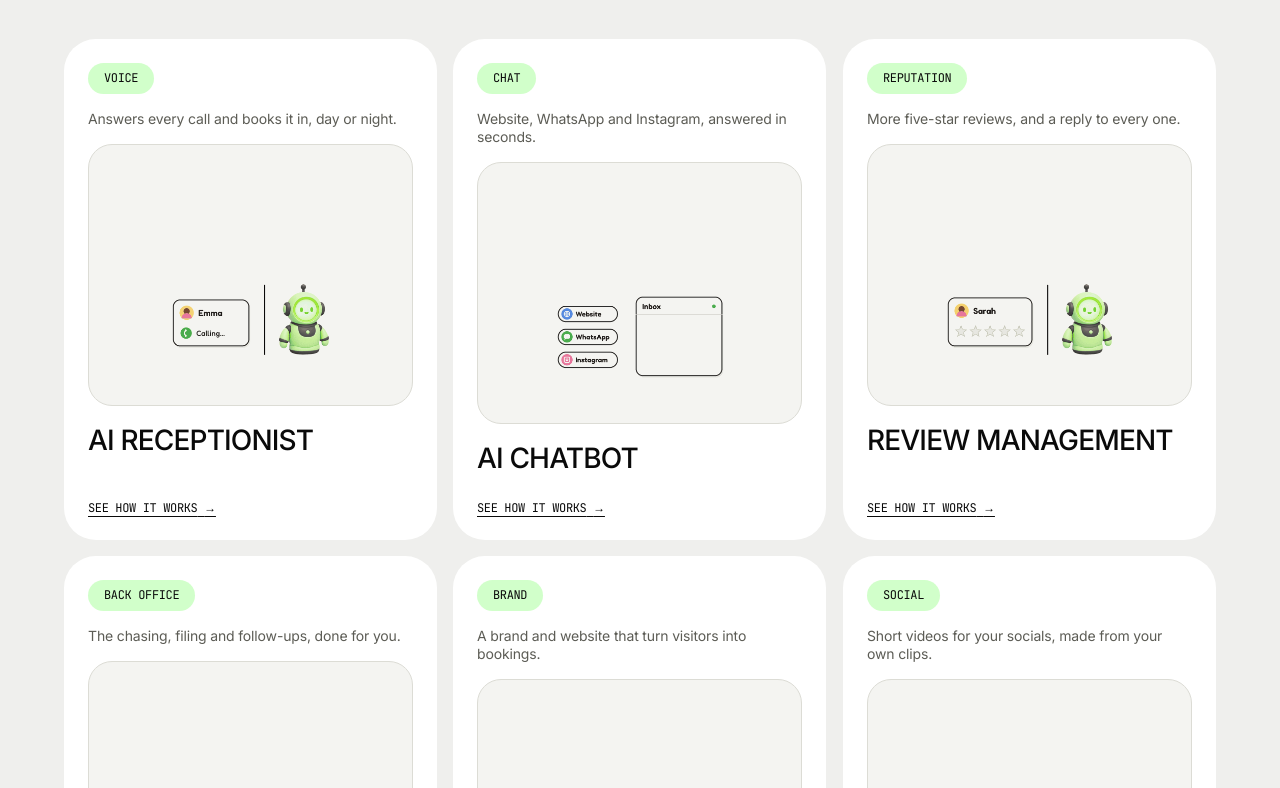
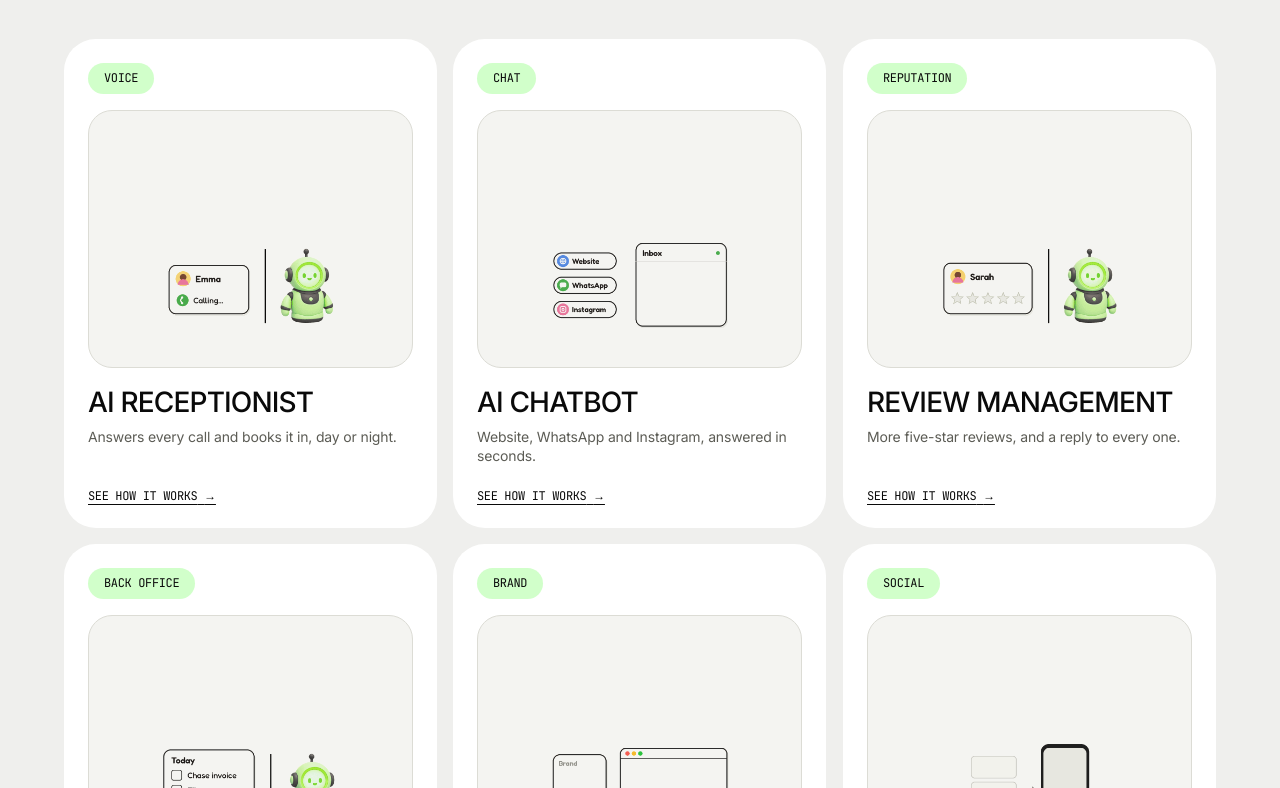
Before and after one commit to phasetask-eng/truephase-dashboard, a Next.js app: page / in a window 1280 px wide. Shown: the part 1112-1900 px from the top of the page. Built offline with nearby package versions, Linux system fonts and the light colour scheme; no server answers.

Commit message:
Service cards: panel fits the trimmed GIFs, short line styling

```diff
--- a/app/globals.css
+++ b/app/globals.css
@@ -959,7 +959,7 @@ html:not(.motion-ready) .record-line { opacity: 1; transform: none; }
    it pure white, the same as the card, so no box shows around the clip. */
 .svc-media {
   width: 100%;
-  padding: 20px;
+  padding: 12px;
   border-radius: 24px;
   background: #f4f4f1;
   border: 1px solid var(--color-ash);
@@ -969,10 +969,9 @@ html:not(.motion-ready) .record-line { opacity: 1; transform: none; }
 .svc-media-img {
   display: block;
   width: 100%;
-  max-width: 220px;
   height: auto;
-  aspect-ratio: 1 / 1;
-  margin-inline: auto;
+  /* the GIFs are trimmed to 764x592 so the drawing fills the panel */
+  aspect-ratio: 764 / 592;
   object-fit: contain;
   filter: brightness(1.03);
   mix-blend-mode: multiply;
@@ -982,7 +981,8 @@ html:not(.motion-ready) .record-line { opacity: 1; transform: none; }
    stays first in the markup. */
 .service-card-media .svc-media { order: 1; }
 .service-card-media h3 { order: 2; }
-.service-card-media .svc-more { order: 3; }
+.service-card-media .svc-line { order: 3; margin: -8px 0 0; }
+.service-card-media .svc-more { order: 4; }
 /* pushed to the bottom so the cue sits on the same line across a row of cards
    whose copy runs to different lengths */
 .svc-more {
```
